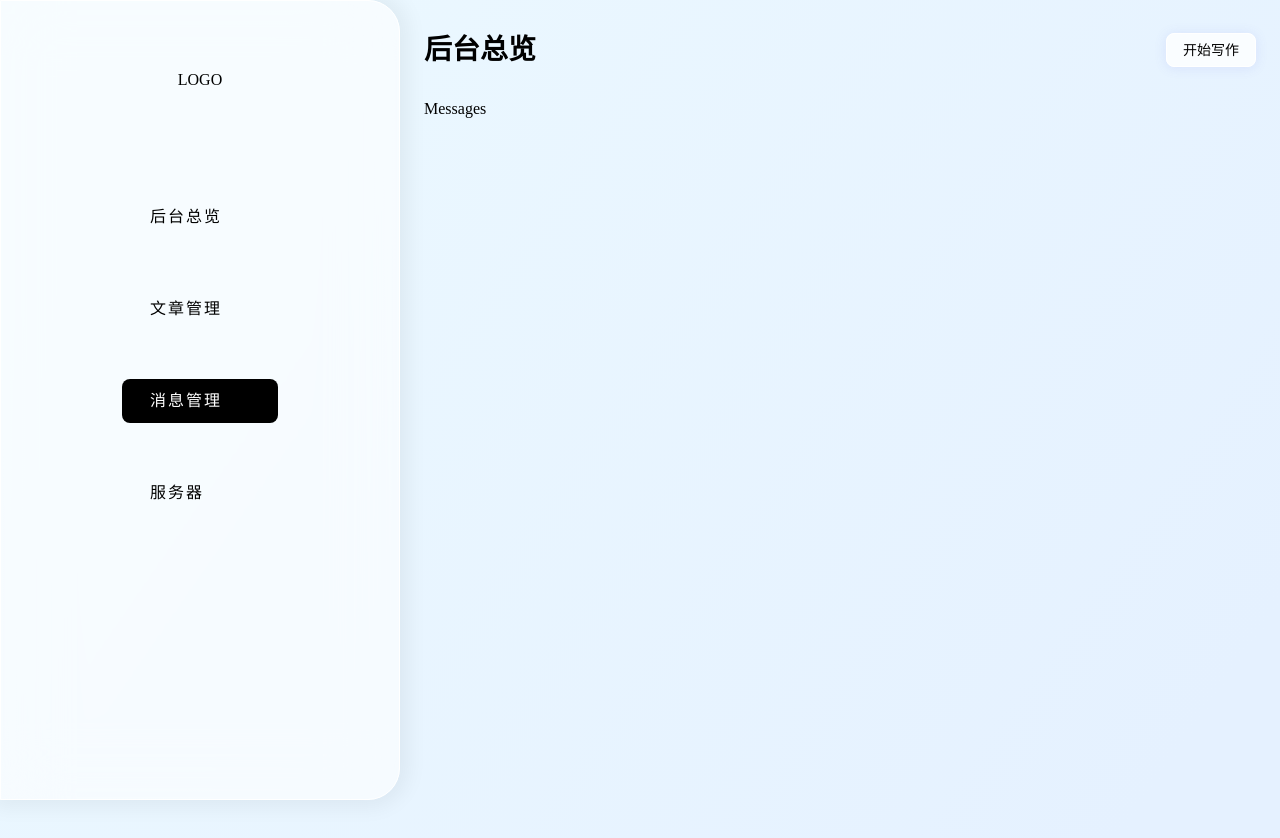
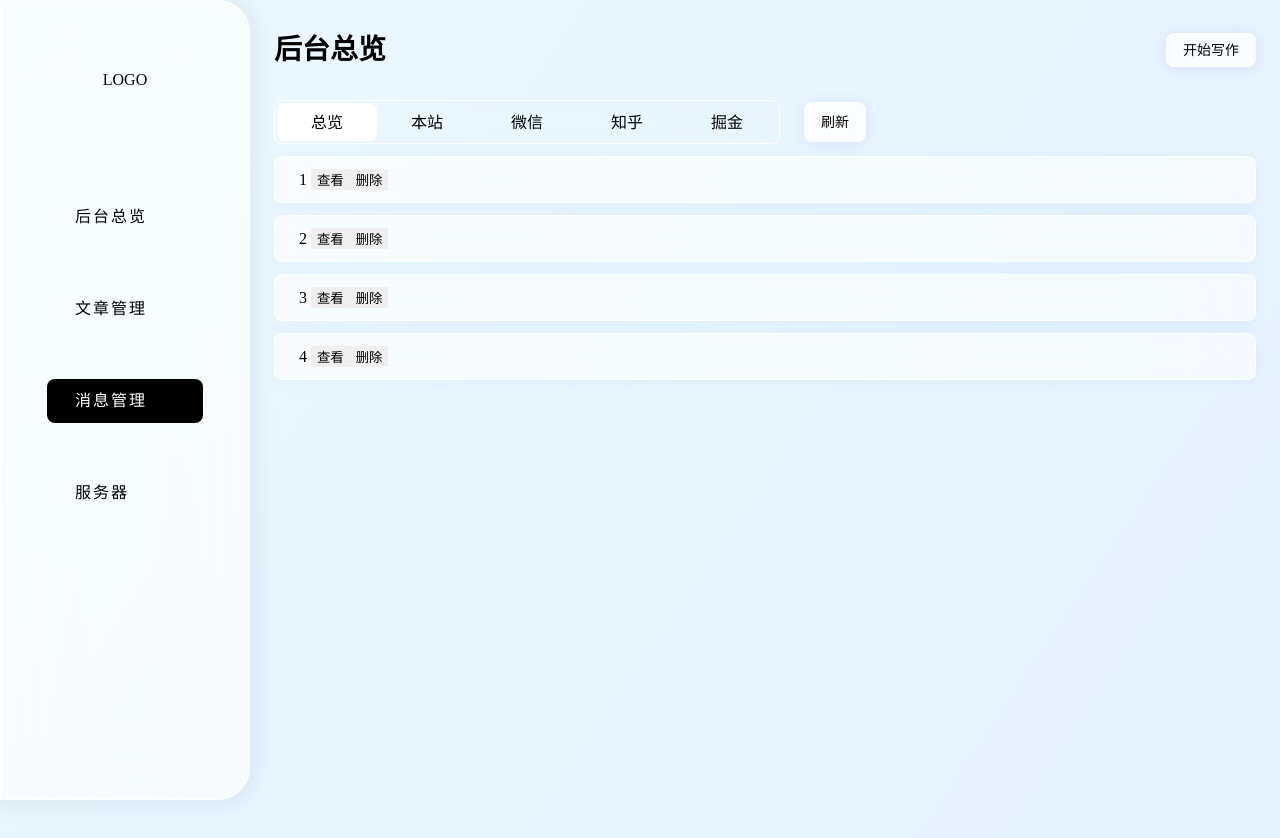
Before and after one commit to Xerrors/gourd, a Vue app in the folder dashboard/: page /messages in a window 1280 px wide. Shown: the top 838 px of the page. Built offline with nearby package versions, Linux system fonts and the light colour scheme.

Commit message:
add messages page layout

```diff
--- a/dashboard/package.json
+++ b/dashboard/package.json
@@ -17,6 +17,6 @@
     "@vuedx/typescript-plugin-vue": "^0.4.1",
     "sass": "^1.32.0",
     "typescript": "^4.1.3",
-    "vite": "^2.0.0-beta.2"
+    "vite": "^2.0.0-beta.5"
   }
 }
--- a/dashboard/src/components/Layout.vue
+++ b/dashboard/src/components/Layout.vue
@@ -27,7 +27,6 @@ export default defineComponent({
 
 <style lang="scss" scoped>
 .default-container {
-
   background: linear-gradient(124.51deg, #EBF8FF 11.89%, #e5f1ff 86.3%);
 
   main{
--- a/dashboard/src/main.ts
+++ b/dashboard/src/main.ts
@@ -1,8 +1,7 @@
+import "./styles/index.scss";
+
 import { createApp } from 'vue'
 import App from './App.vue'
-
-// import "bootstrap/dist/css/bootstrap.min.css";
-// import "bootstrap/dist/js/bootstrap.min";
 
 import router from "./router";
 import store from "./store";
--- /dev/null
+++ b/dashboard/src/styles/_mixin.scss
@@ -0,0 +1,8 @@
+@mixin blur_background($alpha: 0.6, $border-radius: 8px) {
+  background: rgba(255, 255, 255, $alpha);
+  border: 1px solid #FFFFFF;
+  box-sizing: border-box;
+  backdrop-filter: blur(32px);
+
+  border-radius: $border-radius;
+}
--- a/dashboard/src/styles/index.scss
+++ b/dashboard/src/styles/index.scss
@@ -1,8 +1,20 @@
 @import "variables";
+@import "mixin";
+
 
 html, body {
   margin: 0;
 }
+
+button {
+  border: none;
+  cursor: pointer;
+
+  &:focus {
+    outline: none;
+  }
+}
+
 
 .m-btn {
   font-size: 14px;
@@ -16,7 +28,18 @@ html, body {
 
   box-shadow: 0px 1px 12px 1px rgba(99, 102, 226, 0.1);
   backdrop-filter: blur(32px);
-  /* Note: backdrop-filter has minimal browser support */
 
   border-radius: 8px;
+
+  &:hover {
+    background: rgba(255, 255, 255, 0.5);
+  }
+  &:active {
+    background: rgba(255, 255, 255, 0.6);
+  }
 }
+
+@media (max-width: 1400px) {
+  :root {
+    --slides-width: 250px; }
+}
--- a/dashboard/src/views/Home.vue
+++ b/dashboard/src/views/Home.vue
@@ -63,9 +63,8 @@
 .main-container {
   display: grid;
 
-  grid-template-columns: repeat(12, 1fr);
   grid-auto-rows: 100px;
-  grid-gap: 16px 24px;
+  grid-gap: 20px 24px;
 
   .spc8 { grid-column: span 8; }
   .spc7 { grid-column: span 7; }
@@ -80,4 +79,23 @@
   .spr2 { grid-row: span 2; }
   .spr1 { grid-row: span 1; }
 }
+
+
+.main-container {
+  grid-template-columns: repeat(12, 1fr);
+}
+
+// 大于 1700px 的
+@media (min-width: 1700px) {
+  .main-container {
+    grid-template-columns: repeat(16, 1fr);
+  }
+}
+
+// 小于 1200px 的
+@media (max-width: 1200px) {
+  .main-container {
+    grid-template-columns: repeat(8, 1fr);
+  }
+}
 </style>
--- a/dashboard/src/views/Messages.vue
+++ b/dashboard/src/views/Messages.vue
@@ -1,3 +1,99 @@
 <template>
-  <div>Messages</div>
+  <div class="message-container">
+    <div class="button-list">
+      <div class="platforms">
+        <div v-for="(text, ind) in btn_text" :key=ind
+           :class="{isSelected: ind === selected}">
+          {{ text }}
+        </div>
+      </div>
+      <button class="m-btn">
+        刷新
+      </button>
+    </div>
+    <div class="msg-lists">
+      <div class="msg-card" v-for="(msg, ind) in msgs" :key=ind>
+        {{ msg }}
+        <button class="msg-view">查看</button>
+        <button class="msg-delete">删除</button>
+      </div>
+    </div>
+  </div>
 </template>
+
+<script lang="ts">
+import { ref } from "vue"
+export default {
+  setup() {
+    const btn_text = ref(["总览", "本站", "微信", "知乎", "掘金"]);
+    const msgs = ref(["1", "2", "3", "4"])
+    const selected = ref(0);
+
+    return {
+      selected,
+      btn_text,
+      msgs,
+    };
+  }
+}
+</script>
+
+<style lang="scss" scoped>
+.message-container {
+  .button-list, .msg-lists {
+    width: 100%;
+  }
+
+  .button-list {
+    display: flex;
+
+    .platforms {
+      display: flex;
+      height: 44px;
+      padding: 2px;
+
+      border: 1px solid #FFFFFF;
+      box-sizing: border-box;
+      backdrop-filter: blur(32px);
+      /* Note: backdrop-filter has minimal browser support */
+
+      border-radius: 8px;
+
+      & > div {
+        width: 100px;
+        border-radius: 8px;
+
+        text-align: center;
+        line-height: 40px;
+        cursor: pointer;
+      }
+
+      .isSelected {
+        background: white;
+      }
+    }
+
+    button {
+      margin: 2px;
+      margin-left: 24px;
+    }
+  }
+
+  .msg-lists {
+
+    .msg-card {
+      margin-top: 12px;
+      padding: 12px 24px;
+
+      background: rgba(255, 255, 255, 0.6);
+      border: 1px solid #FFFFFF;
+      box-sizing: border-box;
+      box-shadow: 0px 2px 16px rgba(47, 116, 219, 0.05);
+      backdrop-filter: blur(32px);
+      /* Note: backdrop-filter has minimal browser support */
+
+      border-radius: 8px;
+    }
+  }
+}
+</style>
```
Also changed, not shown: dashboard/src/App.vue (+3 -5 lines), dashboard/src/styles/_variables.scss (line endings or trailing spaces), 1 other file (tests, documents, lock files or other folders). Lines whose indentation alone changed are shown as unchanged.
